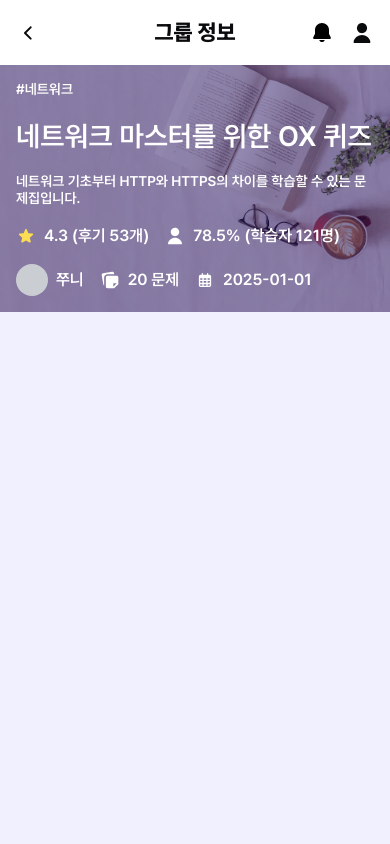
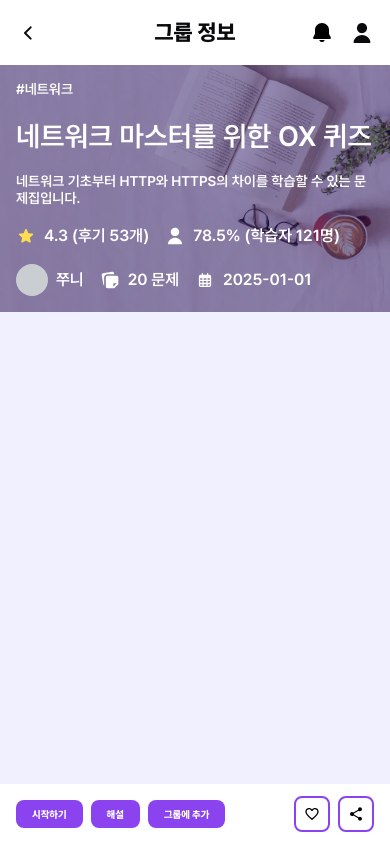
Before and after one commit to QuizBank-Dev/QuizBank-FE, a Next.js app: page /quizbook/555 in a window 390 px wide. Built offline with nearby package versions, Linux system fonts and the light colour scheme; no server answers.

Commit message:
✨ 문제 상세 페이지 전용 바텀 Nav 컴포넌트 작성

```diff
--- /dev/null
+++ b/src/app/quizbook/(no-layout)/[quizbookId]/(layout)/_components/MobileBottomNav.tsx
@@ -0,0 +1,26 @@
+'use client'
+
+import HeartOutlineIcon from '@/assets/svgs/heart-outline.svg'
+import ShareIcon from '@/assets/svgs/share.svg'
+
+export default function MobileBottomNav() {
+    // 추후 인증 로직 필요
+
+    return (
+        <nav className="flex w-full items-center justify-between bg-white px-4 py-3 md:hidden">
+            <div className="flex items-center gap-2">
+                <button className="btn-solid btn-mobile-sm">시작하기</button>
+                <button className="btn-solid btn-mobile-sm">해설</button>
+                <button className="btn-solid btn-mobile-sm">그룹에 추가</button>
+            </div>
+            <div className="flex items-center gap-2">
+                <button className="btn-outline p-2">
+                    <HeartOutlineIcon className="size-4" />
+                </button>
+                <button className="btn-outline p-2">
+                    <ShareIcon className="size-4" />
+                </button>
+            </div>
+        </nav>
+    )
+}
--- a/src/app/quizbook/(no-layout)/[quizbookId]/(layout)/layout.tsx
+++ b/src/app/quizbook/(no-layout)/[quizbookId]/(layout)/layout.tsx
@@ -1,5 +1,6 @@
 import DesktopHeader from '@/components/DesktopHeader'
 import MobileHeader from '@/components/MobileHeader'
+import MobileBottomNav from './_components/MobileBottomNav'
 
 export default function Layout({ children }: { children: React.ReactNode }) {
     return (
@@ -14,6 +15,9 @@ export default function Layout({ children }: { children: React.ReactNode }) {
 
             {/* 컨탠츠 */}
             {children}
+
+            {/* 문제 상세 페이지 전용 바텀 Nav */}
+            <MobileBottomNav />
         </div>
     )
 }
--- a/src/app/quizbook/(no-layout)/[quizbookId]/(layout)/page.tsx
+++ b/src/app/quizbook/(no-layout)/[quizbookId]/(layout)/page.tsx
@@ -9,7 +9,7 @@ import { ProfileImage } from '@/components'
 
 export default function Page() {
     return (
-        <main className="w-full">
+        <main className="no-scrollbar flex w-full flex-1 flex-col items-center overflow-auto">
             <section className="relative flex w-full justify-center overflow-hidden">
                 {/* 배경 이미지 */}
                 <Image
```
